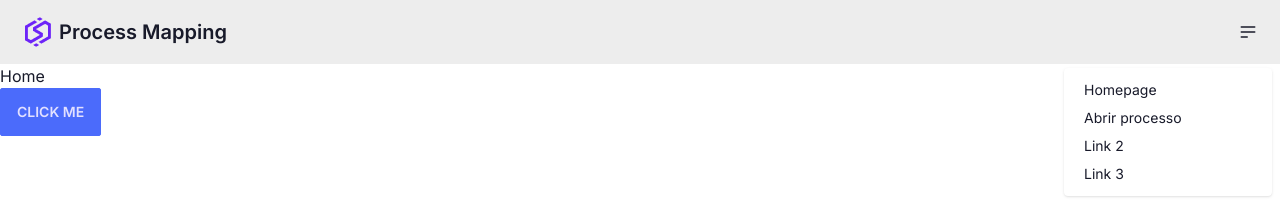
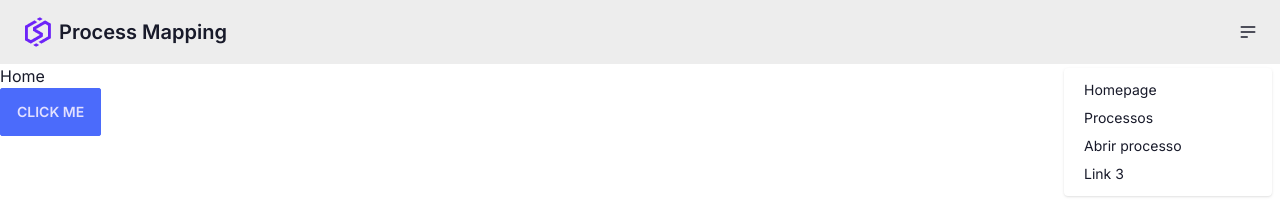
Before and after one commit to leonanm03/process-mapping-web, a Next.js app: page / in a window 1280 px wide. Both pictures are taken after a click on the label 1248 px from the left and 32 px from the top of the page. Shown: the top 210 px of the page. Built offline with nearby package versions, Linux system fonts and the light colour scheme.

Commit message:
feat: navbar link to processes

```diff
--- a/src/components/Navbar.tsx
+++ b/src/components/Navbar.tsx
@@ -30,10 +30,10 @@ export function Navbar() {
               <a href="/">Homepage</a>
             </li>
             <li>
-              <a href="/start-process">Abrir processo</a>
+              <a href="/processes">Processos</a>
             </li>
             <li>
-              <a>Link 2</a>
+              <a href="/start-process">Abrir processo</a>
             </li>
             <li>
               <a>Link 3</a>
```
